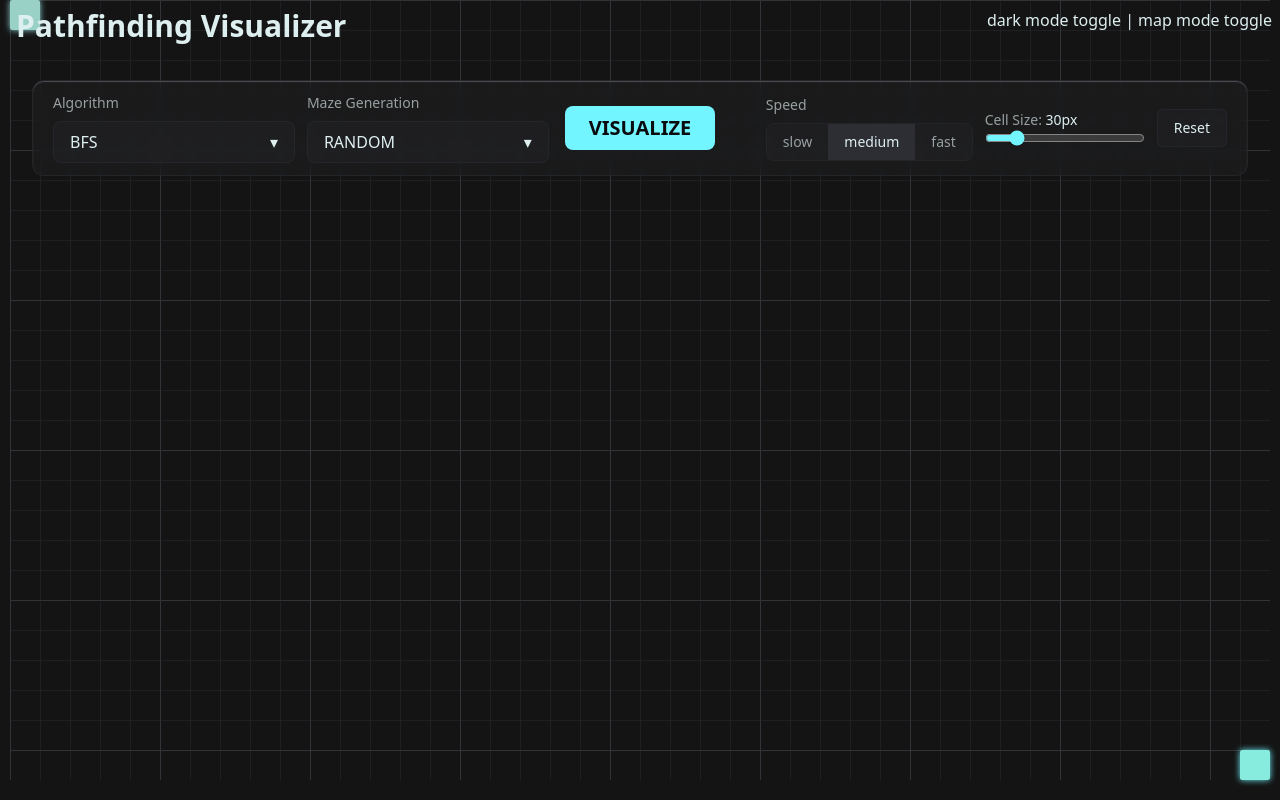
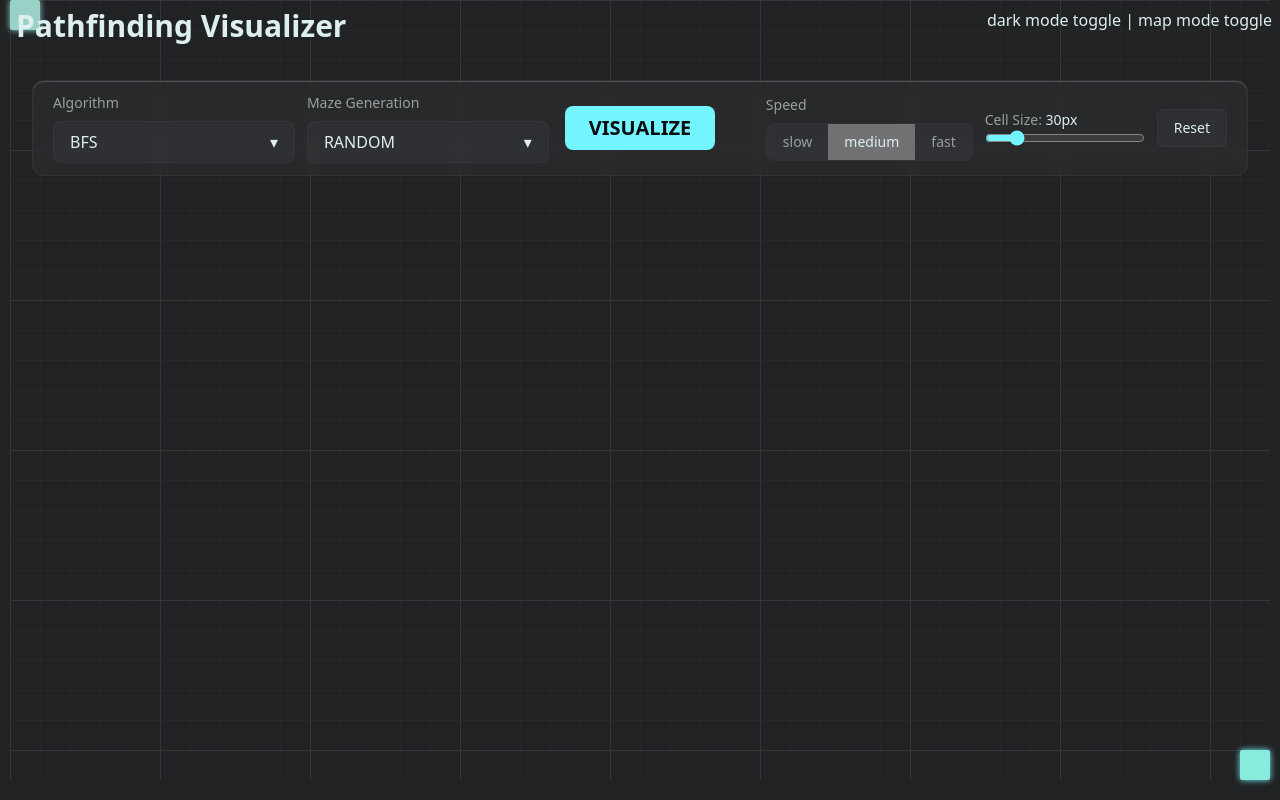
Before and after one commit to Willgxnzalez/pathfinder-visualizer, a React (Vite) app: page / in a window 1280 px wide. Built offline with nearby package versions, Linux system fonts and the light colour scheme.

Commit message:
Refine theme colors to enhance glass effect

```diff
--- a/src/styles/theme.css
+++ b/src/styles/theme.css
@@ -1,12 +1,12 @@
 @theme {
   /* === Background Layers === */
-  --color-bg-1: oklch(0.19 0 0); /* base app background */
-  --color-bg-2: oklch(0.3 0.01 270); /* raised surfaces */
-  --color-bg-glass: color-mix(in oklch, var(--color-bg-2) 25%, transparent);
+  --color-bg-1: oklch(0.25 0.003 270); /* base app background */
+  --color-bg-2: oklch(0.55 0.003 270); /* raised surfaces */
+  --color-bg-glass: color-mix(in oklch, var(--color-bg-2) 10%, transparent);
 
   /* === Borders === */
-  --color-bdr: oklch(0.3 0.009 270);
-  --color-bdr-2: oklch(0. 0.009 270);
+  --color-bdr: oklch(0.35 0.009 270);
+  --color-bdr-2: oklch(0.5 0.009 270);
   --color-bdr-glass: color-mix(in oklch, var(--color-bdr) 60%, transparent);
   --color-bdr-glass-2: color-mix(in oklch, var(--color-bdr-2) 80%, transparent);
   --color-bdr-muted: oklch(0.25 0.008 260 / 0.3);
@@ -25,10 +25,10 @@
 
 
 .glass {
-  backdrop-filter: blur(8px);
+  backdrop-filter: blur(9px);
   background-color: var(--color-bg-glass);
   border: 1px solid var(--color-bdr-glass);
   box-shadow:
-    inset 0 1px 1px oklch(0.85 0.015 270 / 0.3); /* subtle top highlight */
-  transition: background-color 0.3s ease, box-shadow 0.3s ease;
+    inset 0 1px 1px oklch(0.85 0.015 270 / 0.25); /* subtle top highlight */
+  transition: all 0.3s ease;
 }
```
